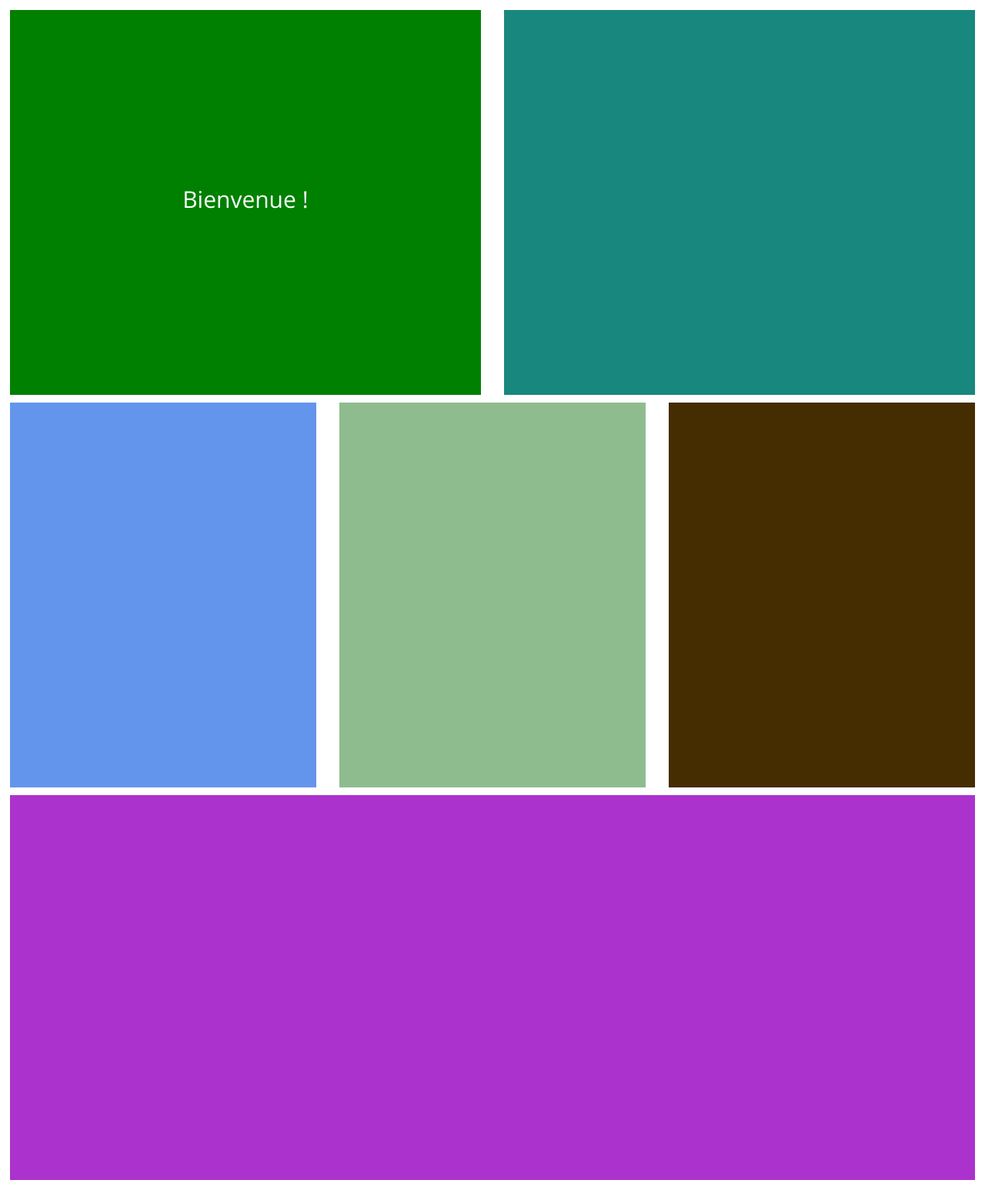
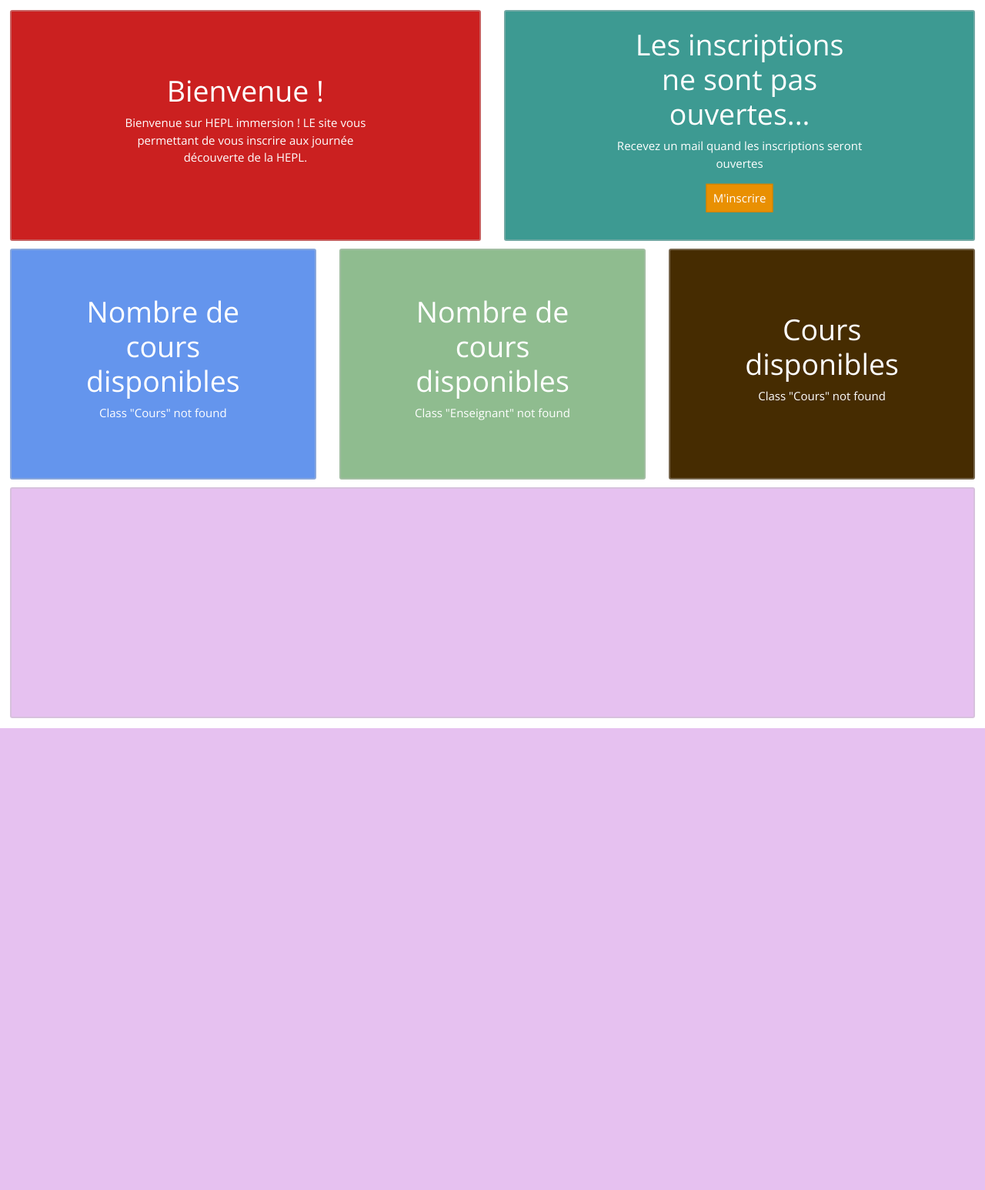
Before and after one commit to loic2665/hepl-web-immersion, a PHP site: page / in a window 1280 px wide. Shown: the part 64-1610 px from the top of the page at 77% size. After the commit the page ends 1010 px from the top, so only its background shows below. Run offline with PHP 8.4, Linux system fonts and the light colour scheme.

Commit message:
Auto stash before merge of "master" and "origin/master"

```diff
--- a/public/css/style.css
+++ b/public/css/style.css
@@ -34,18 +34,22 @@ section {
 
 .why-block, .nb-days-block, .nb-profs-block, .nb-cours-block, .status-block, .welcome-block {
   width: 100%;
-  height: 500px;
-  background-color: red;
+  height: 300px;
   text-align: center;
   vertical-align: middle;
 }
 
+.why-block, .nb-days-block, .nb-profs-block, .nb-cours-block, .status-block, .welcome-block {
+  border: rgba(193, 193, 193, 0.4) solid 2px;
+  border-radius: 3px;
+}
+
 .welcome-block {
-  background-color: green;
+  background-color: #cb2020;
 }
 
 .status-block {
-  background-color: #18877e;
+  background-color: rgba(24, 135, 126, 0.84);
 }
 
 .nb-cours-block {
@@ -61,10 +65,10 @@ section {
 }
 
 .why-block {
-  background-color: #ab32cd;
+  background-color: rgba(171, 50, 205, 0.3);
 }
 
-.while-text {
+.white-text {
   color: white;
 }
 
--- a/public/css/style.scss
+++ b/public/css/style.scss
@@ -11,9 +11,11 @@ section
   margin: 1%;
 }
 
-.bg-primary
-{
-  background-color: #cb2020 !important;
+$primary-color : rgba(203, 32, 32, 100);
+$primary-color-light : rgba(203, 32, 32, 0.5);
+
+.bg-primary{
+  background-color: $primary-color !important;
 }
 
 .nav-logo
@@ -40,53 +42,59 @@ section
 %block
 {
    width: 100%;
-   height: 500px;
-   background-color: red;
+   height: 300px;
 
   text-align: center;
   vertical-align: middle;
 
 }
 
+%contour-block{
+  border: rgba(193, 193, 193, 0.4) solid 2px;
+  border-radius: 3px;
+}
 
-
-.welcome-block
-{
+.welcome-block{
   @extend %block;
-  background-color: green;
+  @extend %contour-block;
+  background-color: $primary-color;
 }
 
 .status-block
 {
   @extend %block;
-  background-color: #18877e;
+  @extend %contour-block;
+  background-color: rgba(24, 135, 126, 0.84);
 }
 
 .nb-cours-block
 {
   @extend %block;
-  background-color: cornflowerblue;
+  @extend %contour-block;
+  background-color: rgba(100, 149, 237, 1);
 }
 
 .nb-profs-block
 {
   @extend %block;
-  background-color: darkseagreen;
+  @extend %contour-block;
+  background-color: rgba(143, 188, 143, 1);
 }
 
 .nb-days-block
 {
   @extend %block;
-  background-color: #462c01;
+  @extend %contour-block;
+  background-color: rgba(70, 44, 1, 1.0);
 }
 
 .why-block
 {
   @extend %block;
-  background-color: #ab32cd;
+  @extend %contour-block;
+  background-color: rgba(171, 50, 205, 0.3);
 }
 
-.while-text
-{
+.white-text{
   color: white;
 }
--- a/public/inc/head.php
+++ b/public/inc/head.php
@@ -13,3 +13,5 @@
 
 <link rel="stylesheet" href="/css/bootstrap.css">
 <link rel="stylesheet" href="/css/style.css">
+
+<meta charset="utf-8" />
--- a/public/index.php
+++ b/public/index.php
@@ -26,9 +26,11 @@
 
               <div class="welcome-block">
 
-                  <div class="center while-text">
+                  <div class="center white-text">
 
-                        <h2>Bienvenue !</h2>
+                        <h1>Bienvenue !</h1>
+                      <p>Bienvenue sur HEPL immersion ! LE site vous permettant
+                      de vous inscrire aux journée découverte de la HEPL.</p>
 
                   </div>
 
@@ -38,9 +40,29 @@
           </div>
           <div class="col-xl-6">
 
-
               <div class="status-block">
 
+                  <div class="center white-text">
+                      <?php if(false){ ?>
+
+                          <h1>Les inscriptions sont actuellement ouvertes !</h1>
+                          <p>
+                              Les inscriptions sont ouvertes, depêchez-vous avant que toutes
+                              les places soient prises.
+                          </p>
+                          <p><a class="btn btn-primary">Voir les cours</a></p>
+
+                      <?php }else{ ?>
+
+                          <h1>Les inscriptions ne sont pas ouvertes...</h1>
+                          <p>
+                            Recevez un mail quand les inscriptions seront ouvertes
+                          </p>
+                          <p><a class="btn btn-warning">M'inscrire</a></p>
+
+                      <?php } ?>
+
+                  </div>
               </div>
 
           </div>
@@ -51,6 +73,15 @@
 
               <div class="nb-cours-block">
 
+                  <div class="center white-text">
+
+                      <h1>Nombre de cours disponibles</h1>
+                      <p>
+                          <?php try { echo(Cours::countAllCourses()); }catch (Error $e){ echo($e->getMessage()); } ?>
+                      </p>
+
+                  </div>
+
               </div>
 
           </div>
@@ -59,6 +90,15 @@
 
               <div class="nb-profs-block">
 
+                  <div class="center white-text">
+
+                      <h1>Nombre de cours disponibles</h1>
+                      <p>
+                          <?php try { echo(Enseignant::countAllTeachers()); }catch (Error $e){ echo($e->getMessage()); } ?>
+                      </p>
+
+                  </div>
+
               </div>
 
           </div>
@@ -66,6 +106,15 @@
 
 
               <div class="nb-days-block">
+
+                  <div class="center white-text">
+
+                      <h1>Cours disponibles</h1>
+                      <p>
+                          <?php try { echo(Cours::HowMuchDayRemaining()); }catch (Error $e){ echo($e->getMessage()); } ?>
+                      </p>
+
+                  </div>
 
               </div>
 
--- a/public/php/class/Database.php
+++ b/public/php/class/Database.php
@@ -14,7 +14,7 @@ class Database
     private $host = "localhost";
     private $port = 3306;
     private $user = "root";
-    private $pass = "";
+    private $pass = "root";
     private $name = "hepl-immersion";
 
     public $conn = null;
```
Also changed, not shown: 1 other file.
